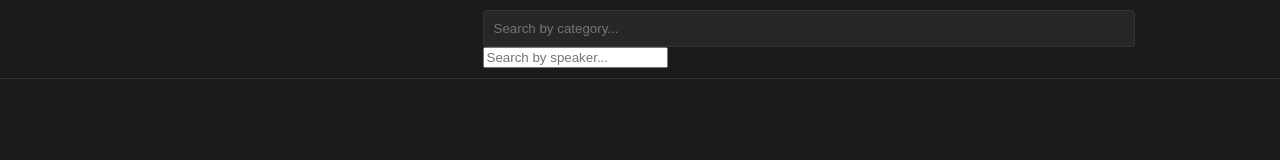
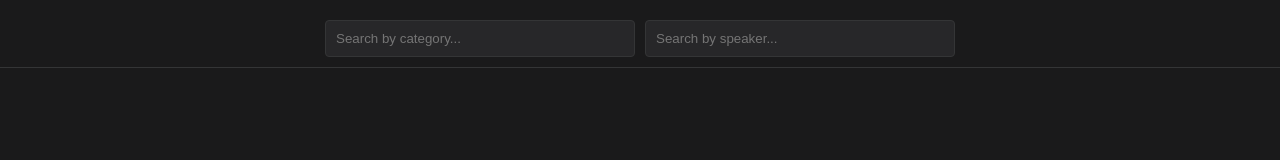
Before and after one commit to Dorerishi/Aero-event-talks-app, a website: page public/index.html in a window 1280 px wide. Drawn offline with Linux system fonts and the light colour scheme; no server answers.

Commit message:
feat: Add styling for speaker search bar and adjust layout

```diff
--- a/public/style.css
+++ b/public/style.css
@@ -10,6 +10,7 @@ header {
   padding: 10px;
   border-bottom: 1px solid #343536;
   display: flex;
+  flex-direction: column; /* Changed to column to stack search bars */
   align-items: center;
 }
 
@@ -17,15 +18,18 @@ header {
     color: #d7dadc;
     font-weight: bold;
     font-size: 1.5rem;
-    margin: 0 auto;
+    margin: 0 auto 10px auto; /* Added bottom margin */
 }
 
 .search-container {
   width: 50%;
   margin: 0 auto;
+  display: flex; /* Added flex to arrange search bars horizontally */
+  gap: 10px; /* Space between search bars */
 }
 
-#search-bar {
+#search-bar,
+#speaker-search-bar { /* Added speaker search bar */
   width: 100%;
   padding: 10px;
   border-radius: 4px;
```
